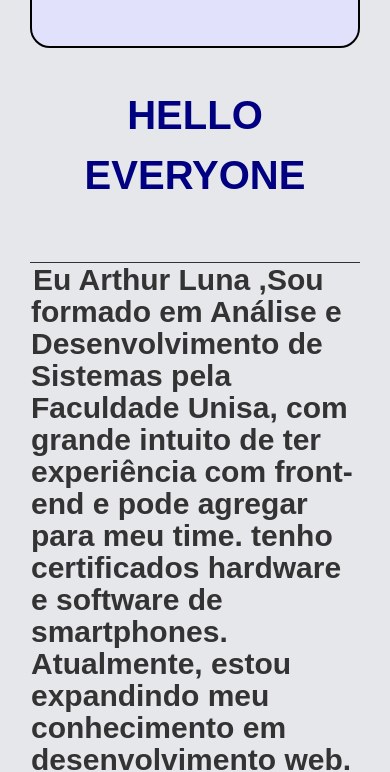
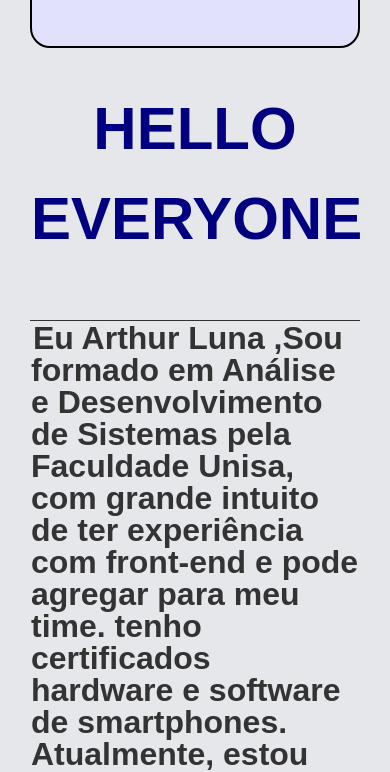
Before and after one commit to arthurlunaa/portfolio-html-dev-css, a website: page index.html in a window 390 px wide. Shown: the part 814-1586 px from the top of the page. Drawn offline with nearby package versions, Linux system fonts and the light colour scheme.

Commit message:
feature:finalizando-portifolio

```diff
--- a/styles.css
+++ b/styles.css
@@ -394,10 +394,10 @@ footer {
   .avatar-box img {
     width: px;
     border-radius: 50%;
-  ali
+
   }
   .nav-links a {
-    gap: ;
+
     text-align: center;
     align-items: center;
   }
@@ -486,7 +486,7 @@ gap: 2rem;
   .header-text h1 {
     font-size: 20px;
     text-align: center;
-    padding: 20px ;
+    padding: 2px ;
   }
   .intro-box{
     width: 100%;
@@ -494,12 +494,12 @@ gap: 2rem;
   }
   .intro-box h1 {
     text-align: center;
-    font-size: 40px;
-    margin: 1px ;
+    font-size: 60px;
+    margin: px ;
   }
 
   .intro-box p {
-    font-size: 30px;
+    font-size: 32px;
   }
 
   .profile-section {
```
